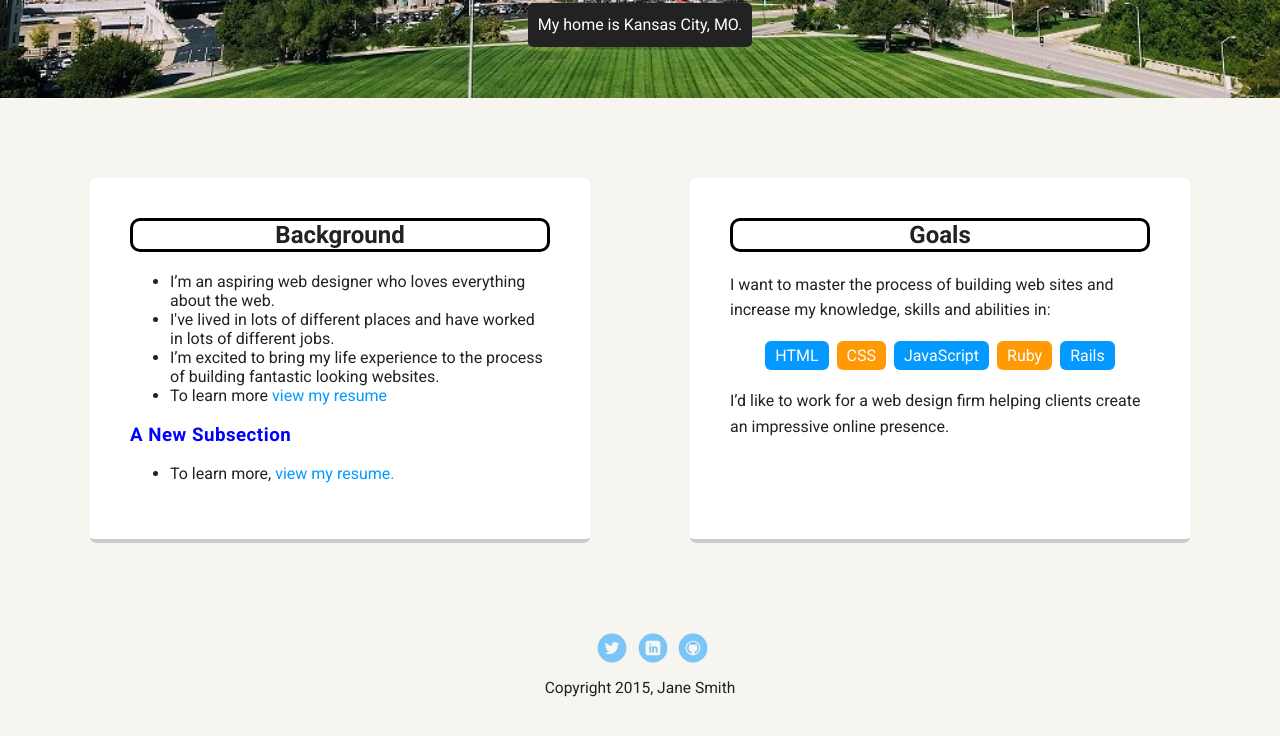
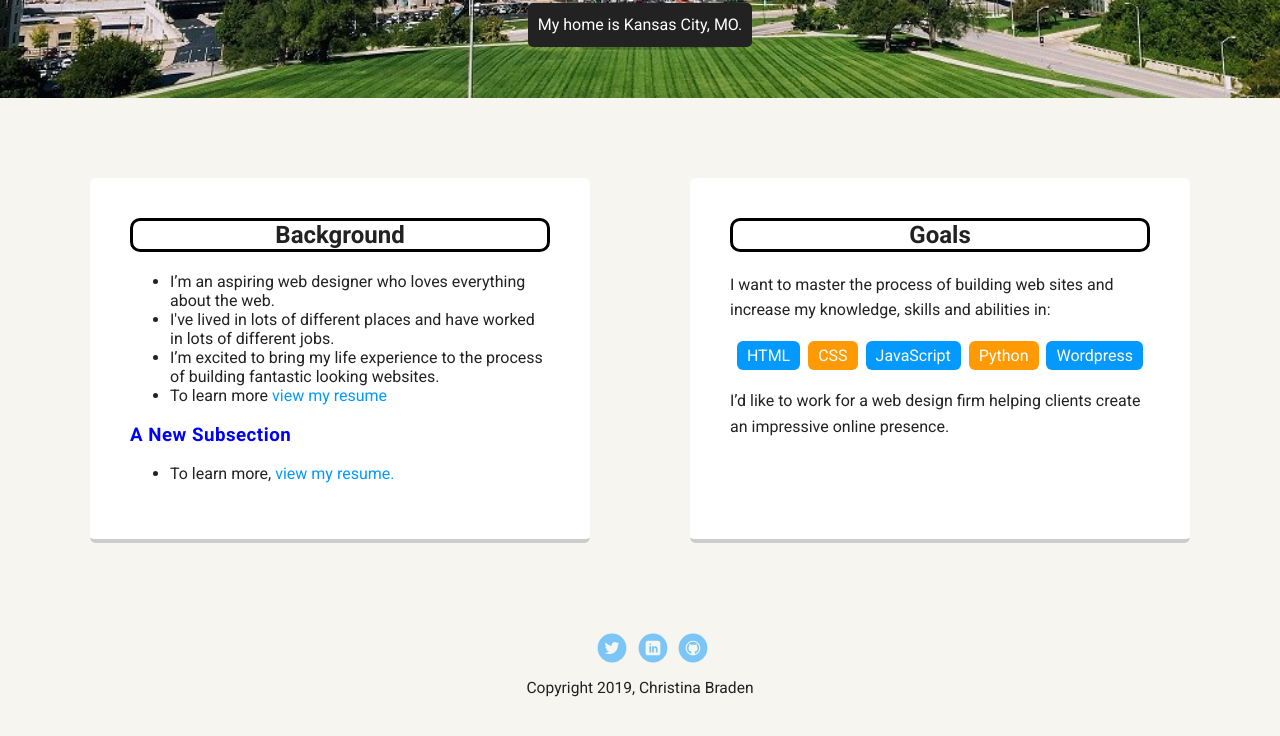
Before and after one commit to Cmbraden/Cmbraden.github.io, a plain HTML site: page index.html in a window 1280 px wide. Shown: the part 352-1088 px from the top of the page. Drawn offline with Linux system fonts and the light colour scheme; a web font is replaced by a local one.

Commit message:
updated index page

```diff
--- a/index.html
+++ b/index.html
@@ -19,7 +19,7 @@
     </div>
 
     <header>
-      <img src="http://placeimg.com/400/400/people" alt="Drawing of Jane Smith" class="profile-image">
+      <img src="http://placeimg.com/400/400/people" alt="Photo of Christina Braden" class="profile-image">
       <h1 class="tag name">Hello, I’m Christina.</h1>
       <p class="tag location">My home is Kansas City, MO.</p>
     </header>
@@ -46,8 +46,8 @@
           <li>HTML</li>
           <li>CSS</li>
           <li>JavaScript</li>
-          <li>Ruby</li>
-          <li>Rails</li>
+          <li>Python</li>
+          <li>Wordpress</li>
         </ul>
         <p>I’d like to work for a web design firm helping clients create an impressive online presence.</p>
       </div>
@@ -57,9 +57,9 @@
       <ul>
         <li><a href="http://twitter.com/treehouse" target="_blank" class="social twitter">Twitter</a></li>
         <li><a href="#" class="social linkedin">LinkedIn</a></li>
-        <li><a href="#" class="social github">Github</a></li>
+        <li><a href="https://cmbraden.github.io" class="social github">Github</a></li>
       </ul>
-      <p class="copyright">Copyright 2015, Jane Smith</p>
+      <p class="copyright">Copyright 2019, Christina Braden</p>
     </footer>
   </body>
   </html>
```
